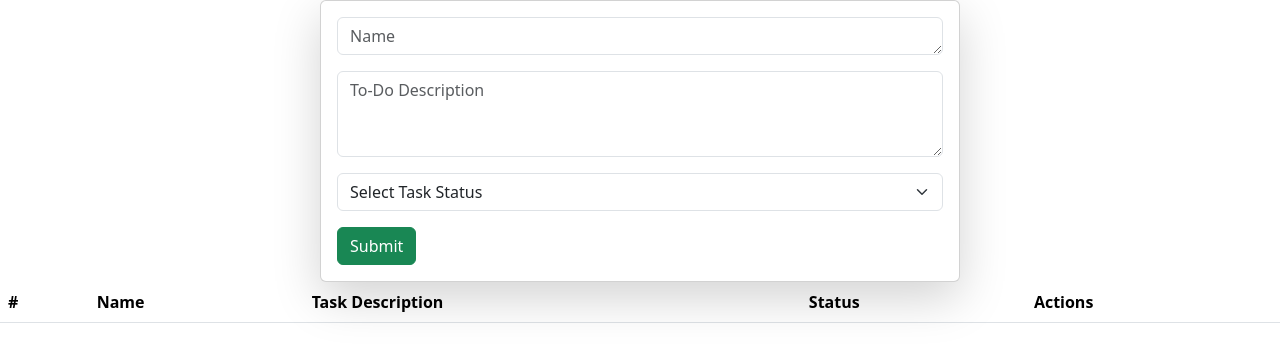
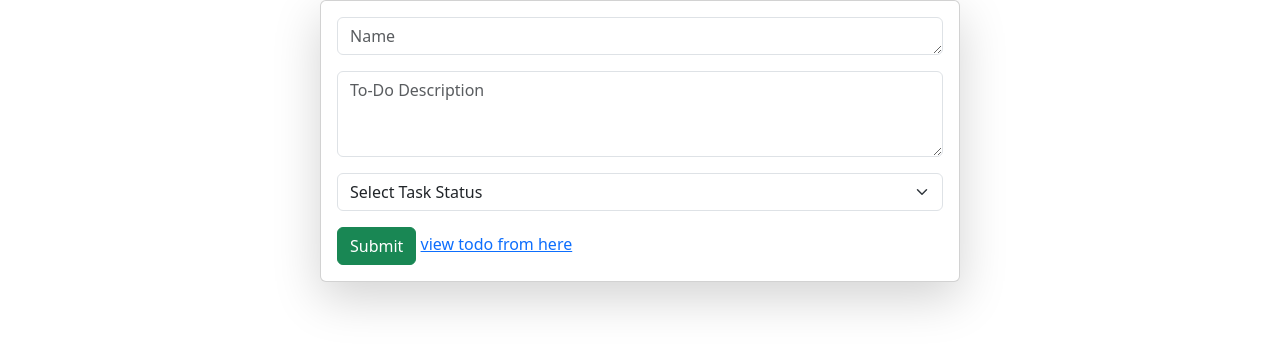
Before and after one commit to sskadk/todolist, a Django app: page /create_todo/ in a window 1280 px wide. Shown: the top 362 px of the page. Run offline with Django 5.2, Linux system fonts and the light colour scheme; lists and menus that the app fills with data are empty.

Commit message:
link to view

```diff
--- a/todo/templates/create_todo.html
+++ b/todo/templates/create_todo.html
@@ -25,31 +25,9 @@
   </select>
   </div>
   <button type="submit" class="btn btn-success">Submit</button>
+  <a href='/'>view todo from here</a>
 </form>
 </div>
-  <table class="table">
-  <thead>
-    <tr>
-      <th scope="col">#</th>
-      <th scope="col">Name</th>
-      <th scope="col">Task Description</th>
-      <th scope="col">Status</th>
-      <th scope="col">Actions</th>
-    </tr>
-  </thead>
-  <tbody>
-    {% for Task in Tasks %}
-    <tr>
-      <th scope="row">{{ forloop.counter }}</th>
-      <td>{{ Task.task_name }}</td>
-      <td>{{ Task.task_description }}</td>
-      <td>{{ Task.task_status }}</td>
-      <td>{% comment %} <a href="/delete-receipe/{{ receipe.id }}" class="btn btn-danger">Delete</a>
-          <a href="/update-receipe/{{ receipe.id }}" class="btn btn-success">Update</a> {% endcomment %}</td>
-    </tr>
-    {% endfor %}
-  </tbody>
-</table>
 
 <script src="https://cdn.jsdelivr.net/npm/bootstrap@5.3.6/dist/js/bootstrap.bundle.min.js" integrity="sha384-j1CDi7MgGQ12Z7Qab0qlWQ/Qqz24Gc6BM0thvEMVjHnfYGF0rmFCozFSxQBxwHKO" crossorigin="anonymous"></script>
 </body>
--- a/todolist/urls.py
+++ b/todolist/urls.py
@@ -6,7 +6,6 @@ from todo.views import *
 urlpatterns = [
     path('admin/', admin.site.urls),
     path('', home),
-    path('type/', type),
     path('create_type/type/', type),
     path('create_todo/', create_todo_view),
     path('create_type/', create_type_view),
```
